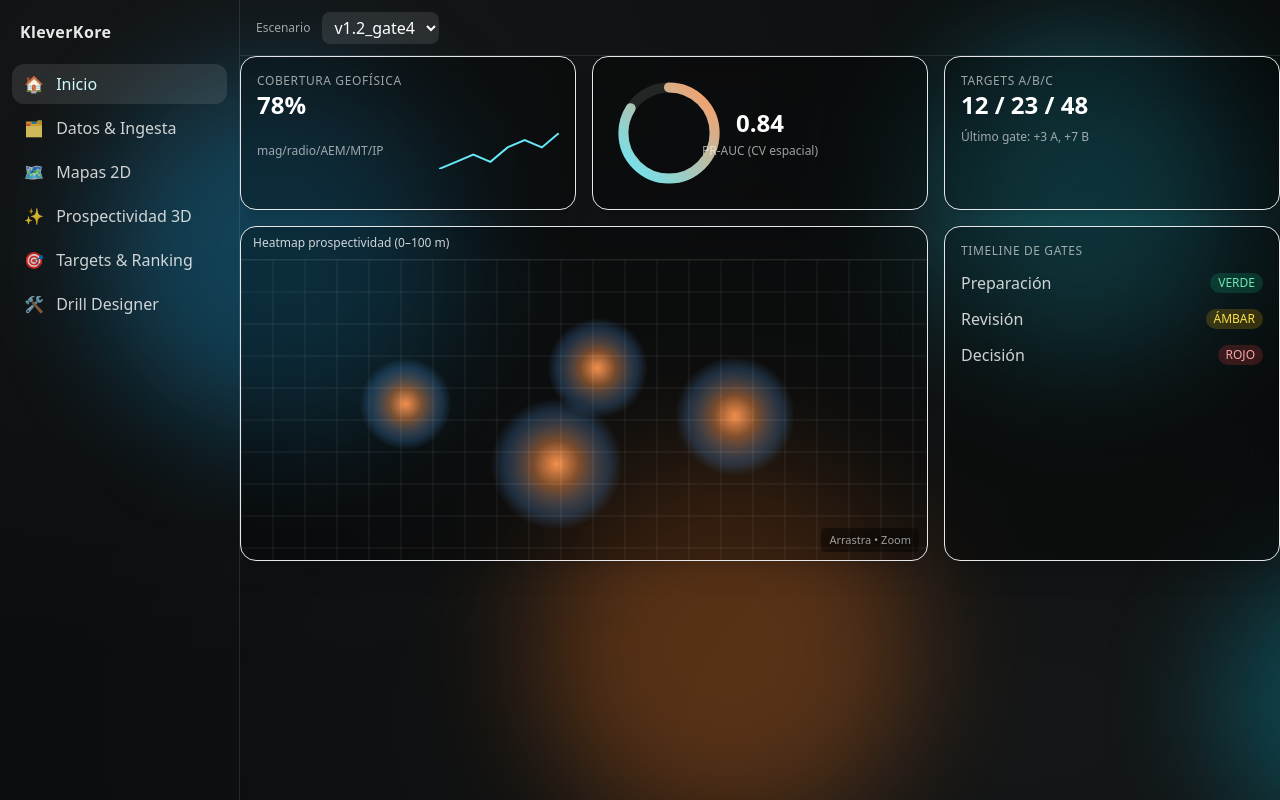
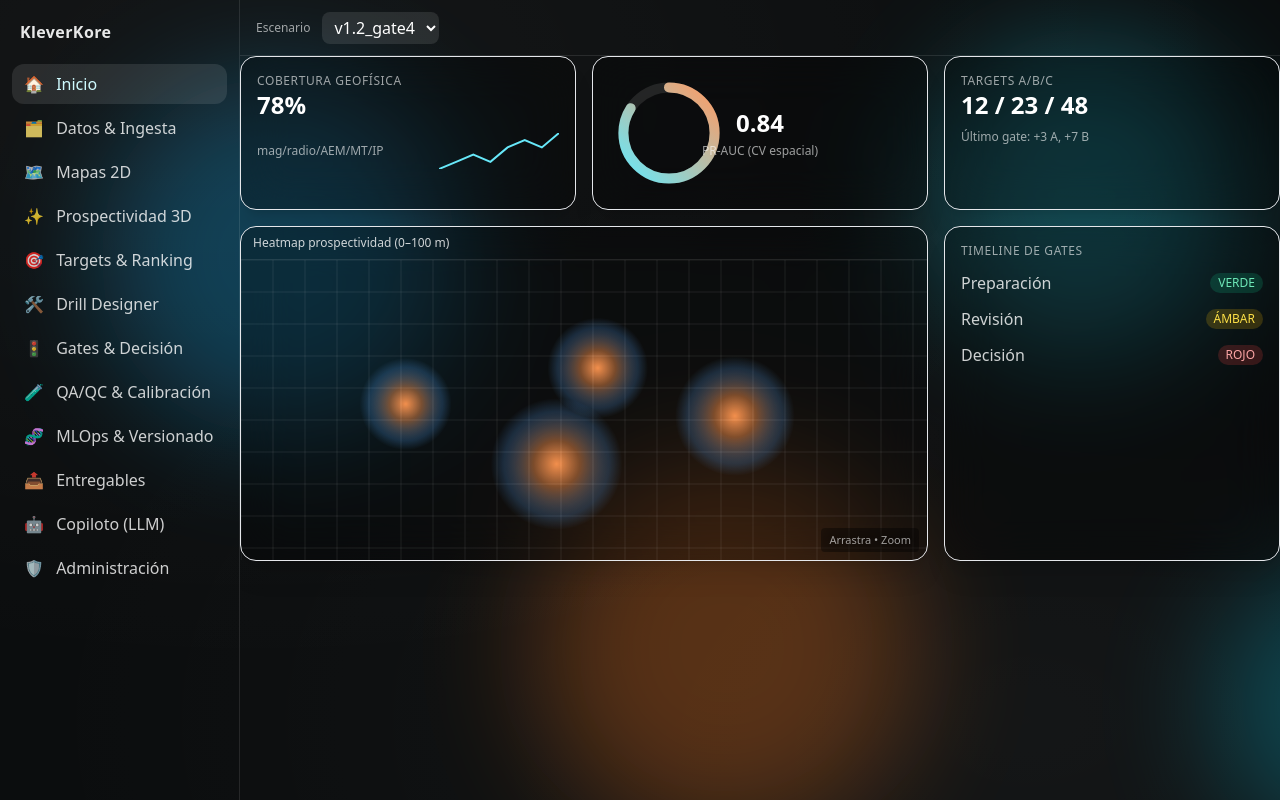
Before and after one commit to cancoretamero/KleverKore, a React (Vite) app: page / in a window 1280 px wide. Built offline with nearby package versions, Linux system fonts and the light colour scheme.

Commit message:
Update App.jsx

```diff
--- a/src/App.jsx
+++ b/src/App.jsx
@@ -1,6 +1,5 @@
 import React, { useEffect, useState } from 'react';
 import { brand } from './theme/brand';
-import { cx } from './lib/cx.js';
 import Sidebar from './layout/Sidebar.jsx';
 import Topbar from './layout/Topbar.jsx';
 import Home from './modules/Home.jsx';
@@ -9,6 +8,12 @@ import Maps2D from './modules/Maps2D.jsx';
 import Prospect3D from './modules/Prospect3D.jsx';
 import Targets from './modules/Targets.jsx';
 import Drill from './modules/Drill.jsx';
+import Gates from './modules/Gates.jsx';
+import QAQC from './modules/QAQC.jsx';
+import MLOps from './modules/MLOps.jsx';
+import Export from './modules/Export.jsx';
+import Copilot from './modules/Copilot.jsx';
+import Admin from './modules/Admin.jsx';
 import CommandPalette from './components/common/CommandPalette.jsx';
 import { useToasts } from './components/common/Toaster.jsx';
 
@@ -18,6 +23,7 @@ export default function App() {
   const [paletteOpen, setPaletteOpen] = useState(false);
   const { push, UI: Toasts } = useToasts();
 
+  // Teclas rápidas: Ctrl/Cmd+K abre paleta; g,t,d,2,3,r,e para módulos
   useEffect(() => {
     const handleKey = (e) => {
       if ((e.ctrlKey || e.metaKey) && e.key.toLowerCase() === 'k') {
@@ -29,6 +35,7 @@ export default function App() {
     return () => window.removeEventListener('keydown', handleKey);
   }, []);
 
+  // Módulos visibles en la barra lateral
   const modules = [
     { id: 'home', label: 'Inicio', icon: '🏠' },
     { id: 'data', label: 'Datos & Ingesta', icon: '🗂️' },
@@ -36,6 +43,12 @@ export default function App() {
     { id: 'prospect3d', label: 'Prospectividad 3D', icon: '✨' },
     { id: 'targets', label: 'Targets & Ranking', icon: '🎯' },
     { id: 'drill', label: 'Drill Designer', icon: '🛠️' },
+    { id: 'gates', label: 'Gates & Decisión', icon: '🚦' },
+    { id: 'qaqc', label: 'QA/QC & Calibración', icon: '🧪' },
+    { id: 'mlops', label: 'MLOps & Versionado', icon: '🧬' },
+    { id: 'export', label: 'Entregables', icon: '📤' },
+    { id: 'copilot', label: 'Copiloto (LLM)', icon: '🤖' },
+    { id: 'admin', label: 'Administración', icon: '🛡️' },
   ];
 
   const Content = () => {
@@ -45,6 +58,12 @@ export default function App() {
     if (moduleId === 'prospect3d') return <Prospect3D />;
     if (moduleId === 'targets') return <Targets />;
     if (moduleId === 'drill') return <Drill />;
+    if (moduleId === 'gates') return <Gates />;
+    if (moduleId === 'qaqc') return <QAQC />;
+    if (moduleId === 'mlops') return <MLOps />;
+    if (moduleId === 'export') return <Export />;
+    if (moduleId === 'copilot') return <Copilot />;
+    if (moduleId === 'admin') return <Admin />;
     return null;
   };
 
@@ -67,10 +86,13 @@ export default function App() {
   }
 
   return (
-    <div className="relative w-full h-[100vh]" style={{ fontFamily: 'ui-sans-serif, system-ui, -apple-system, Segoe UI, Roboto' }}>
-      {/* Fondo antracita + Liquid Glass sutil SIEMPRE */}
+    <div
+      className="relative w-full h-[100vh]"
+      style={{ fontFamily: 'ui-sans-serif, system-ui, -apple-system, Segoe UI, Roboto' }}
+    >
+      {/* Fondo antracita + Liquid Glass sutil */}
       <div className="absolute inset-0 -z-10">
-        <div className="absolute inset-0" style={{ background: brand.bg }} />
+      <div className="absolute inset-0" style={{ background: brand.bg }} />
         <div className="absolute inset-0 overflow-hidden">
           <svg className="absolute inset-0 w-[140%] h-[140%] -top-20 -left-20 opacity-30">
             <defs>
```
